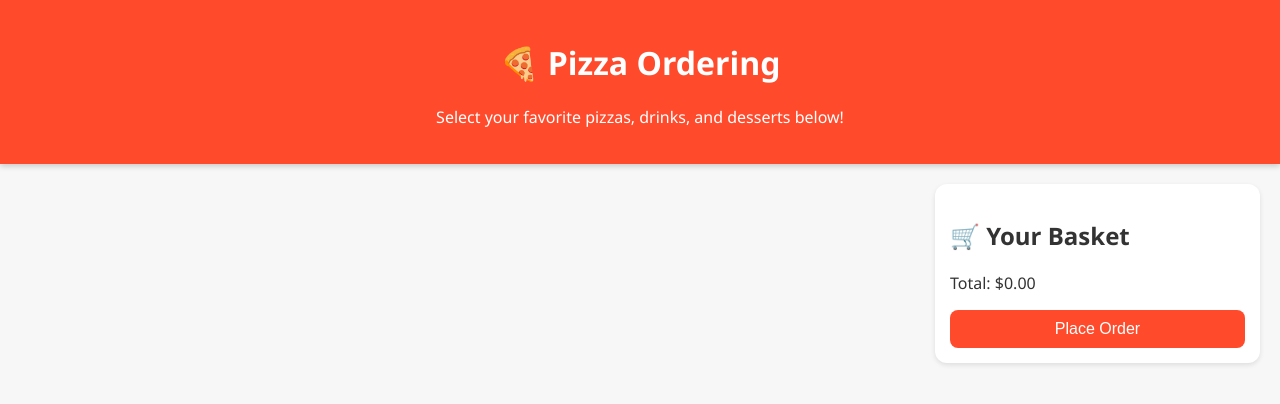
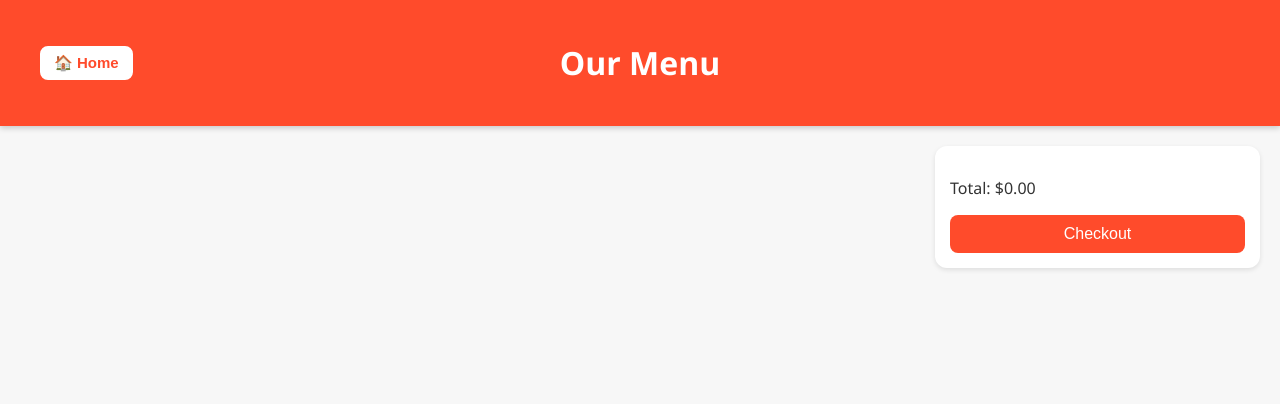
Before and after one commit to DylanTran1808/Database-Project, a Flask app: page /menu in a window 1280 px wide. Shown: the top 404 px of the page. Run offline with Flask 3, Linux system fonts and the light colour scheme; data that the repository does not hold is empty.

Commit message:
added navigation to make new customer logic:

```diff
--- a/static/script.js
+++ b/static/script.js
@@ -1,4 +1,10 @@
 document.addEventListener("DOMContentLoaded", async () => {
+  const homeBtn = document.getElementById("home-btn");
+  if (homeBtn) {
+    homeBtn.addEventListener("click", () => {
+      window.location.href = "/";  // redirect to home route
+    });
+  }
   const menuContainer = document.getElementById("menu-container");
   const basketList = document.getElementById("basket");
   const checkoutBtn = document.getElementById("checkout-btn");
--- a/static/style.css
+++ b/static/style.css
@@ -85,3 +85,32 @@ main {
 #checkout-btn:hover {
   background: #ff2b00;
 }
+
+/* --- Header layout adjustment --- */
+.header-content {
+  display: flex;
+  align-items: center;
+  justify-content: center;
+  position: relative;
+}
+
+/* --- Back to Home button --- */
+.back-home {
+  position: absolute;
+  left: 20px;
+  background: white;
+  color: #ff4b2b;
+  border: 2px solid white;
+  border-radius: 8px;
+  padding: 6px 12px;
+  font-weight: bold;
+  font-size: 15px;
+  cursor: pointer;
+  transition: all 0.2s ease;
+}
+
+.back-home:hover {
+  background: #ff4b2b;
+  color: white;
+  border-color: white;
+}
--- a/templates/menu.html
+++ b/templates/menu.html
@@ -1,28 +1,26 @@
 <!DOCTYPE html>
 <html lang="en">
 <head>
-  <meta charset="UTF-8" />
-  <meta name="viewport" content="width=device-width, initial-scale=1.0" />
-  <title>Pizza Ordering</title>
-  <link rel="stylesheet" href="/static/style.css" />
+  <meta charset="UTF-8">
+  <title>Menu</title>
+  <link rel="stylesheet" href="{{ url_for('static', filename='style.css') }}">
+  <script src="{{ url_for('static', filename='script.js') }}" defer></script>
 </head>
 <body>
   <header>
-    <h1>🍕 Pizza Ordering</h1>
-    <p>Select your favorite pizzas, drinks, and desserts below!</p>
+    <div class="header-content">
+      <button id="home-btn" class="back-home">🏠 Home</button>
+      <h1>Our Menu</h1>
+    </div>
   </header>
 
   <main>
     <div id="menu-container" class="menu-grid"></div>
-
     <aside class="basket">
-      <h2>🛒 Your Basket</h2>
       <ul id="basket"></ul>
       <p id="total">Total: $0.00</p>
-      <button id="checkout-btn">Place Order</button>
+      <button id="checkout-btn">Checkout</button>
     </aside>
   </main>
-
-  <script src="/static/script.js"></script>
 </body>
 </html>
```
